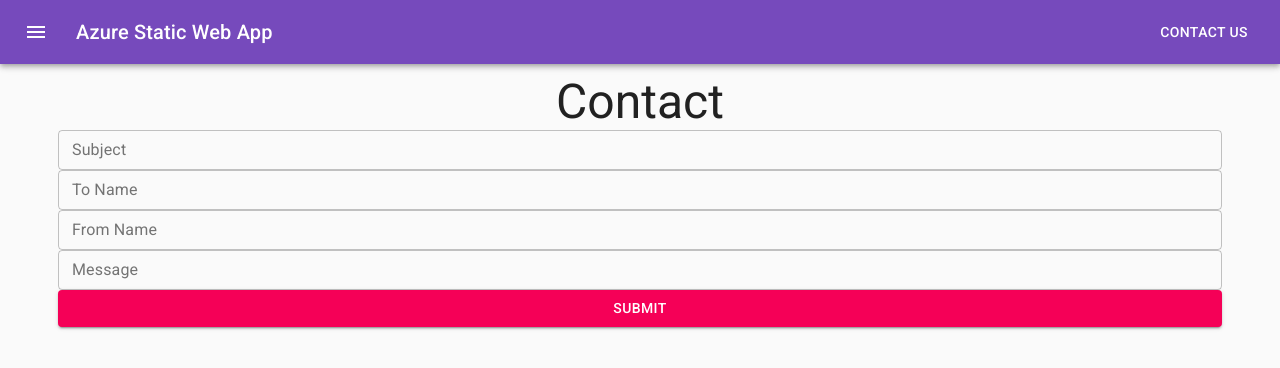
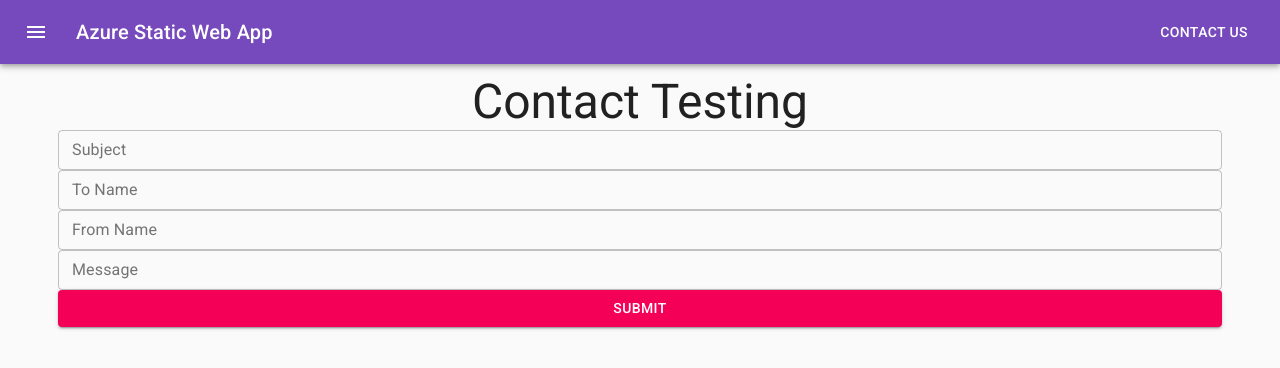
Before and after one commit to loongfatt-gag/test-react-app-to-azure, a React (Create React App) app: page /contact in a window 1280 px wide. Shown: the top 368 px of the page. Built offline with nearby package versions, Linux system fonts and the light colour scheme; no server answers.

Commit message:
Testing Contact

```diff
--- a/src/pages/Contact.js
+++ b/src/pages/Contact.js
@@ -38,7 +38,7 @@ function Contact() {
         <Container maxWidth="lg" style={{ height: '20vh' }}>
             <div className={classes.root}>
                 <Typography component="div" className={classes.herotext} variant="h3" align="center">
-                    Contact
+                    Contact Testing
                 </Typography>
                 <form onSubmit={sendEmail}>
                     <TextField fullWidth label="Subject" name="subject" size="small" variant="outlined" />
```
